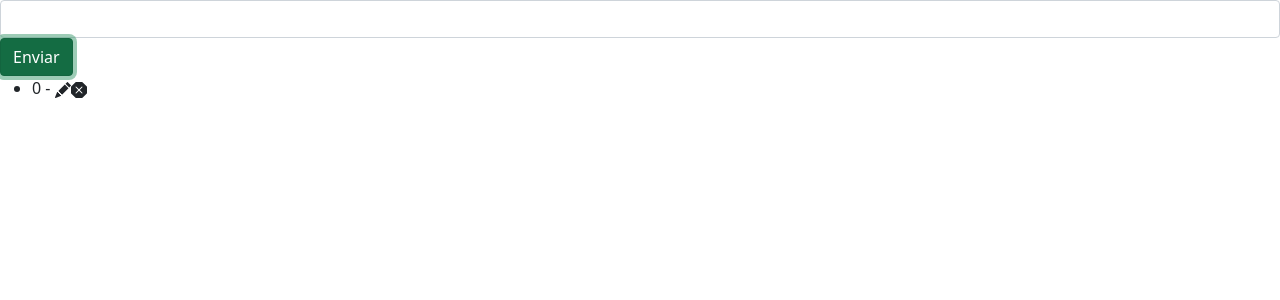
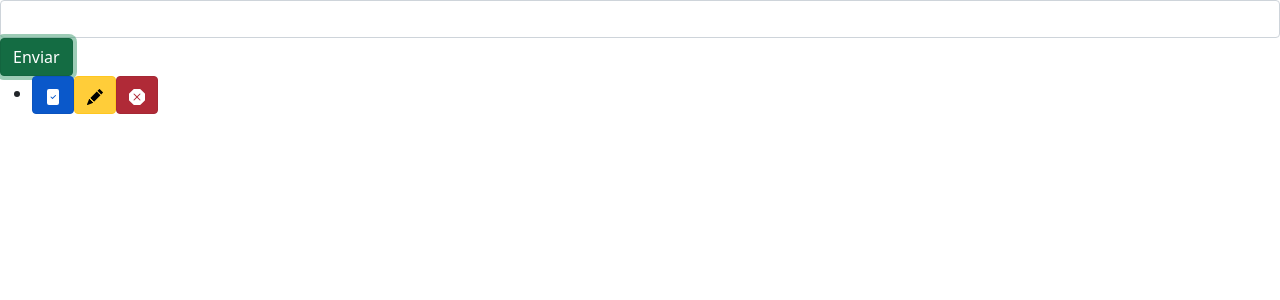
Before and after one commit to RyanAraujoo/LISTA-DE-TAREFA-REACTjs, a React (Vite) app: page /Task in a window 1280 px wide. Both pictures are taken after a click on the button "Enviar". Shown: the top 300 px of the page. Built offline with nearby package versions, Linux system fonts and the light colour scheme.

Commit message:
adicionamento das funções confirmarTarefa//excluirTarefa

```diff
--- /dev/null
+++ b/src/Style.css
@@ -0,0 +1,3 @@
+.confirme {
+    text-decoration: line-through;
+}
--- a/src/components/PushTask.jsx
+++ b/src/components/PushTask.jsx
@@ -1,21 +1,50 @@
-import { Input, Button } from 'reactstrap'
+import { Input, Button} from 'reactstrap'
 import { useState } from 'react'
-import RenderTask from './RenderTask'
+import { BsFillXOctagonFill, BsFillPencilFill,BsFillFileCheckFill} from 'react-icons/bs'
+import '../Style.css'
 export default function PushTask() {
   // 1 render an input
   // 2 button render an input text
   // 3 render in content RenderTask.jsx
+  // 4 put functions buttons ( edit, close)
+  // 5 transform task into object ( symbol ?)
 
   const [pushTask, setPushTask] = useState('')
   const [Task, setTask] = useState([])
+  const [confirme, setConfirme] = useState(false)
+  //
+
   // get content from input
   const PushTextInput = (value) => {
    setPushTask(value.target.value)
   }
+
   // send content in input from array of task
-  const SendTextTask = () => {
-    setTask([...Task, pushTask])
+
+  const SendTextTask = ()=> {
+    const objTask = {
+    task: pushTask,
+    isComplete: confirme
+   }
+      return setTask([...Task, objTask])
   }
+
+  //FUNCTION: TO CONFIRME
+
+  const ConfirmTaskList = (index) => {
+    const newArray = [...Task]
+    newArray[index].isComplete = !newArray[index].isComplete
+      return setTask(newArray)
+  }
+
+  // FUNCTION: TO REMOVE
+
+  const RemoveTaskList = (index) => {
+    const newArray = [...Task]
+      newArray.splice(index,1)
+      return setTask(newArray)
+  }
+  // render Task
   return (
     <>
       <Input onChange={PushTextInput} />
@@ -24,8 +53,31 @@ export default function PushTask() {
         color='success'
         onClick={SendTextTask}
       >Enviar</Button>
+      <ul>
+      {Task.map((task, index) => {
+          return (
+            <li key={index} className={task.isComplete ? 'confirme':'no-confirme'}>
 
-      <RenderTask Task={Task} />
+            <Button active color='primary'>
+            <BsFillFileCheckFill onClick={() => {
+                ConfirmTaskList(index)
+            }}/>
+            </Button>
+              <>
+                  {task.task}
+              </>
+                <Button active color='warning'>
+                  <BsFillPencilFill />
+                </Button>
+                <Button active color='danger'>
+                  <BsFillXOctagonFill onClick={() => {
+                      RemoveTaskList(index)
+                  }}/>
+                </Button>
+            </li>
+          )
+      })}
+  </ul>
     </>
 
   )
--- a/src/components/RenderTask.jsx
+++ /dev/null
@@ -1,22 +0,0 @@
-import { BsFillXOctagonFill, BsFillPencilFill} from 'react-icons/bs'
-
-export default function RenderTask (props) {
-    const NewArray = props.Task
-    return (
-        <ul>
-            {NewArray.map((task, index) => {
-                return <li>
-                            <>
-                                {index} - {task}
-                            </>
-                            <>
-                                <BsFillPencilFill/>
-                            </>
-                            <>
-                                <BsFillXOctagonFill/>
-                            </>
-                       </li>
-            })}
-        </ul>
-    )
-}
--- a/src/main.jsx
+++ b/src/main.jsx
@@ -5,6 +5,9 @@ import {BrowserRouter,Route,Routes} from 'react-router-dom'
 //
 import App from './App'
 import PushTask from './components/PushTask'
+//
+
+import './Style.css'
 
 ReactDOM.render(
   <BrowserRouter>
```
